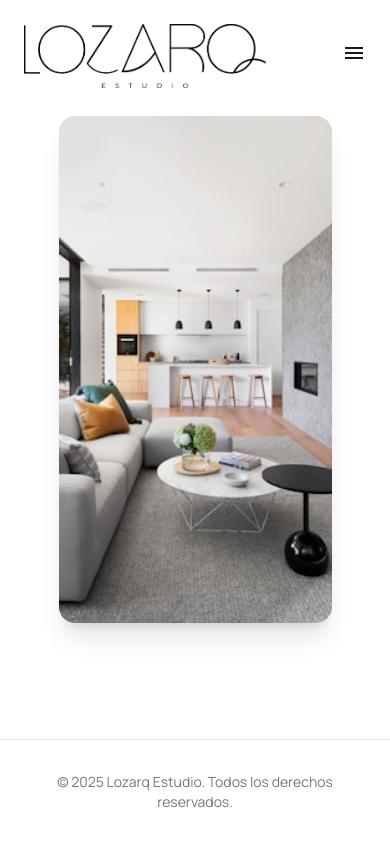
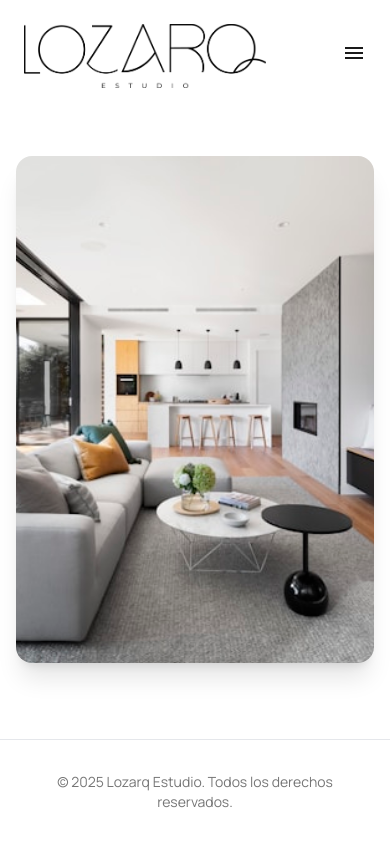
Before and after one commit to abeeflow/lozarq-web-app, a React (Vite) app: page / in a window 390 px wide. Built offline with nearby package versions, Linux system fonts and the light colour scheme; no server answers.

Commit message:
refactor(pages): improve layout and responsiveness in HomePage
adjust image container height in EstudioPage and add HomePage to gitignore

```diff
--- a/src/pages/EstudioPage.tsx
+++ b/src/pages/EstudioPage.tsx
@@ -84,7 +84,7 @@ export default function EstudioPage() {
               </div>
             </section>
             <aside className="lg:sticky lg:top-10 mt-12">
-              <figure className="w-full h-[55vh] sm:h-[65vh] lg:h-[82vh] overflow-hidden lg:max-h-screen">
+              <figure className="w-full h-[50vh] sm:h-[55vh] lg:h-[60vh] overflow-hidden">
                 <img
                   src={teamImg}
                   alt="Equipo Lozarq Estudio"
--- a/src/pages/HomePage.tsx
+++ b/src/pages/HomePage.tsx
@@ -1,24 +1,24 @@
 import Header from '../components/Header';
 import Footer from '../components/Footer';
 
-
-
 export default function HomePage() {
   return (
-    <div className="relative flex min-h-screen w-full flex-col">
+    <div className="relative flex min-h-screen w-full flex-col bg-background-light dark:bg-background-dark">
+      <div className="flex-1 flex items-center justify-center px-4 sm:px-8 md:px-16 lg:px-24 xl:px-40 py-5">
+        <div className="w-full max-w-[1280px] mx-auto">
           <Header />
-       <main className="flex flex-1 items-center justify-center">
+          <main className="flex items-center justify-center mt-20">
             <div
-          className="bg-cover bg-center rounded-2xl shadow-xl flex items-center justify-center"
+              className="bg-cover bg-center rounded-2xl shadow-xl flex items-center justify-center w-full max-w-5xl"
               style={{
                 backgroundImage: "url('/foto_main.jpg')",
-            width: "70vw",
                 height: "60vh",
               }}
             >
-
             </div>
           </main>
+        </div>
+      </div>
       <Footer />
     </div>
   );
```
Also changed, not shown: 1 other file (tests, documents, lock files or other folders). Lines whose indentation alone changed are shown as unchanged.
